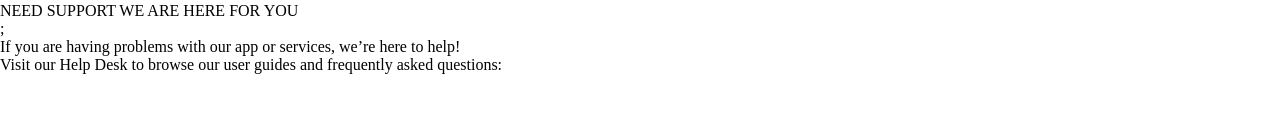
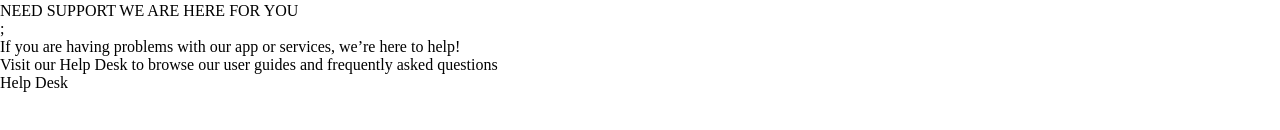
Before and after one commit to Eddahkarambu/Fitness-web-app, a React (Create React App) app: page /Support in a window 1280 px wide. Shown: the part 310-440 px from the top of the page. Built offline with nearby package versions, Linux system fonts and the light colour scheme.

Commit message:
create a help desk button

```diff
--- a/src/Components/Support.js
+++ b/src/Components/Support.js
@@ -22,8 +22,9 @@ function Support() {
         </div>
         <div className="problem2">
           Visit our Help Desk to browse our user guides and frequently asked
-          questions:
+          questions
         </div>
+        <div className="helpbutton">Help Desk</div>
       </div>
     </div>
   );
```
